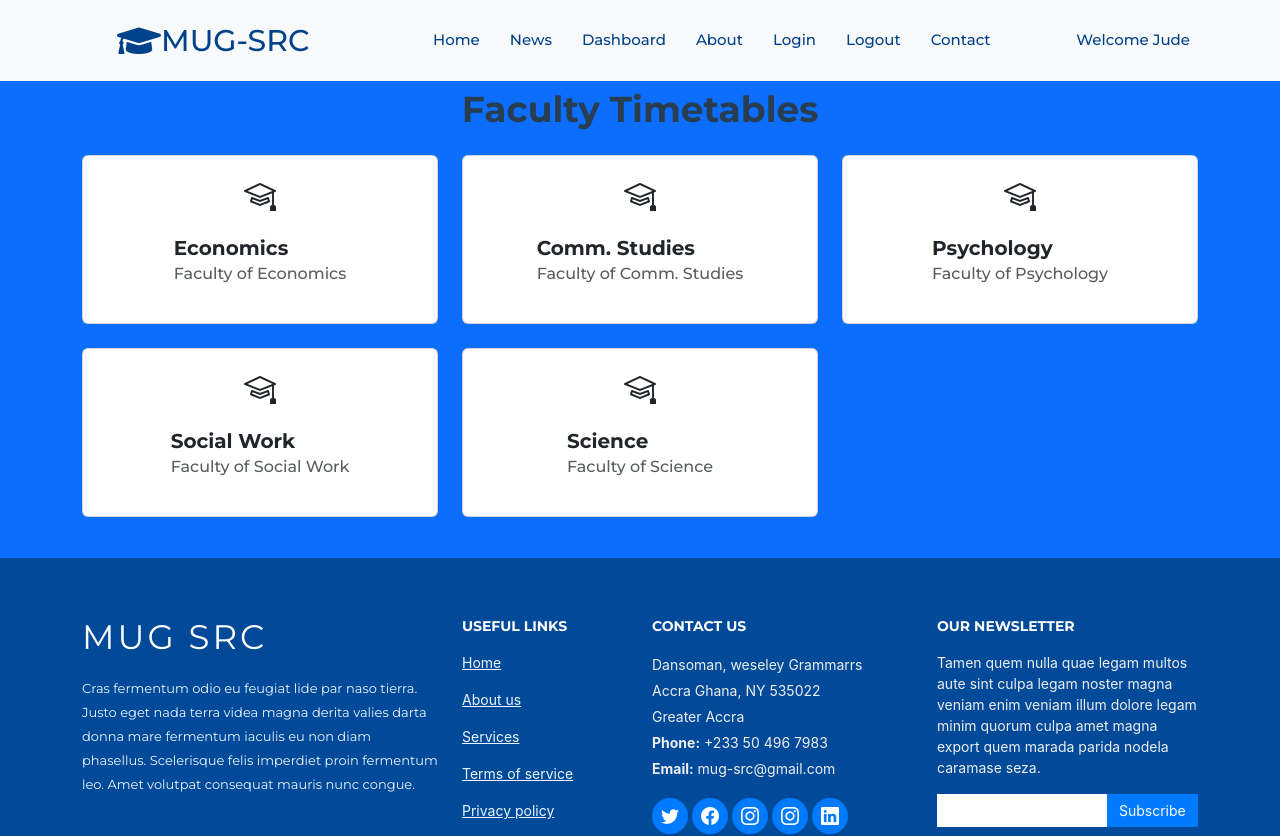
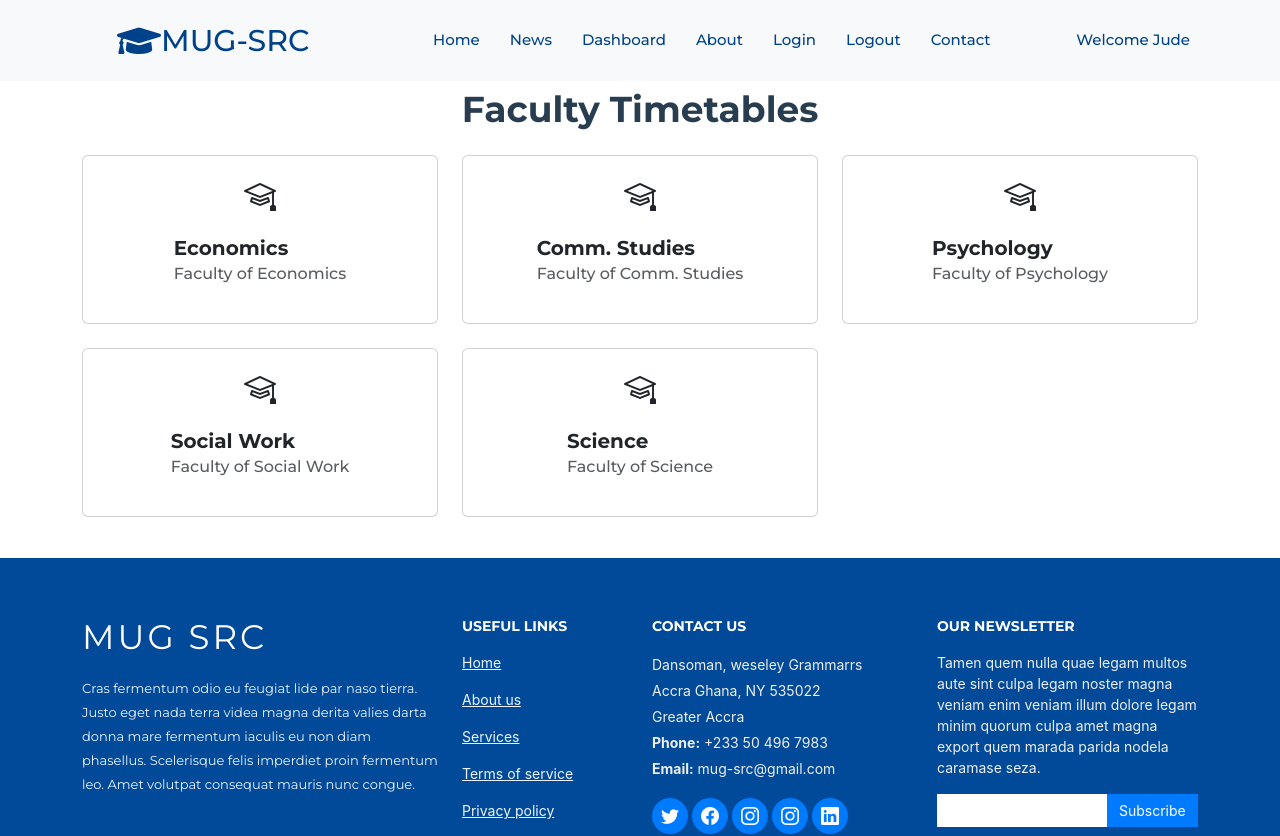
Before and after one commit to Alex1-ai/MUG-SRC-INFO-SYSTEM-FRONTEND, a React (Create React App) app in the folder src-info-system/: page /timetable in a window 1280 px wide. Shown: the top 836 px of the page. Built offline with nearby package versions, Linux system fonts and the light colour scheme.

Commit message:
changed cards color to white

```diff
--- a/src-info-system/src/pages/Timetable.jsx
+++ b/src-info-system/src/pages/Timetable.jsx
@@ -13,14 +13,14 @@ const Timetable = () => {
         <NavBar />
       </section>
 
-      <section id="timetable" className="bg-primary text-white py-5 pb-3">
+      <section id="timetable" className=" text-white py-5 pb-3">
         <div className="container">
           <header className="section-header pb-3 pt-3 text-center">
             <h3 className="pt-4"><b>Faculty Timetables</b></h3>
           </header>
 
           <div className="row row-cols-1 row-cols-md-2 row-cols-lg-3">
-            <div className="col mb-4">
+            <div className="col mb-4 ">
               <div className="card" data-aos="zoom-in" data-aos-delay="200">
               <div className="card-body d-flex flex-column align-items-center justify-content-center">
                 <i style={largeIcon} className="bi bi-mortarboard"></i>
```
